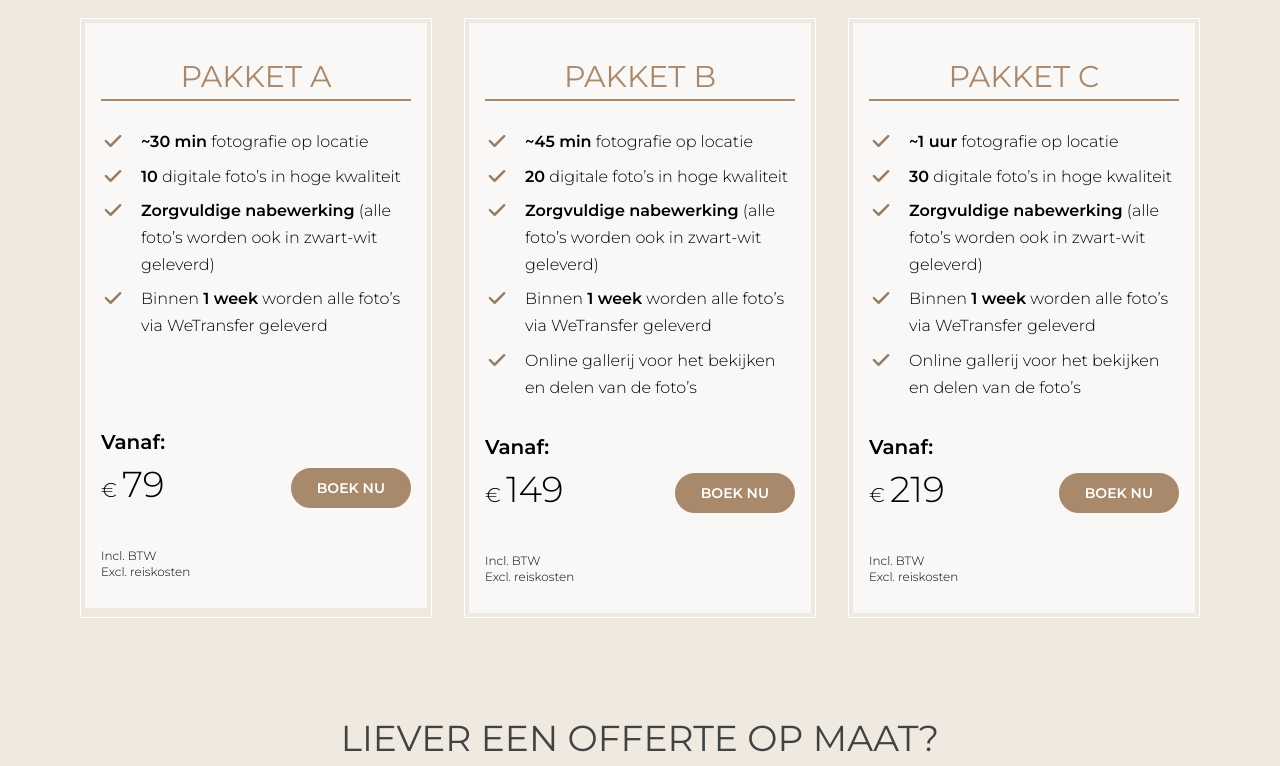
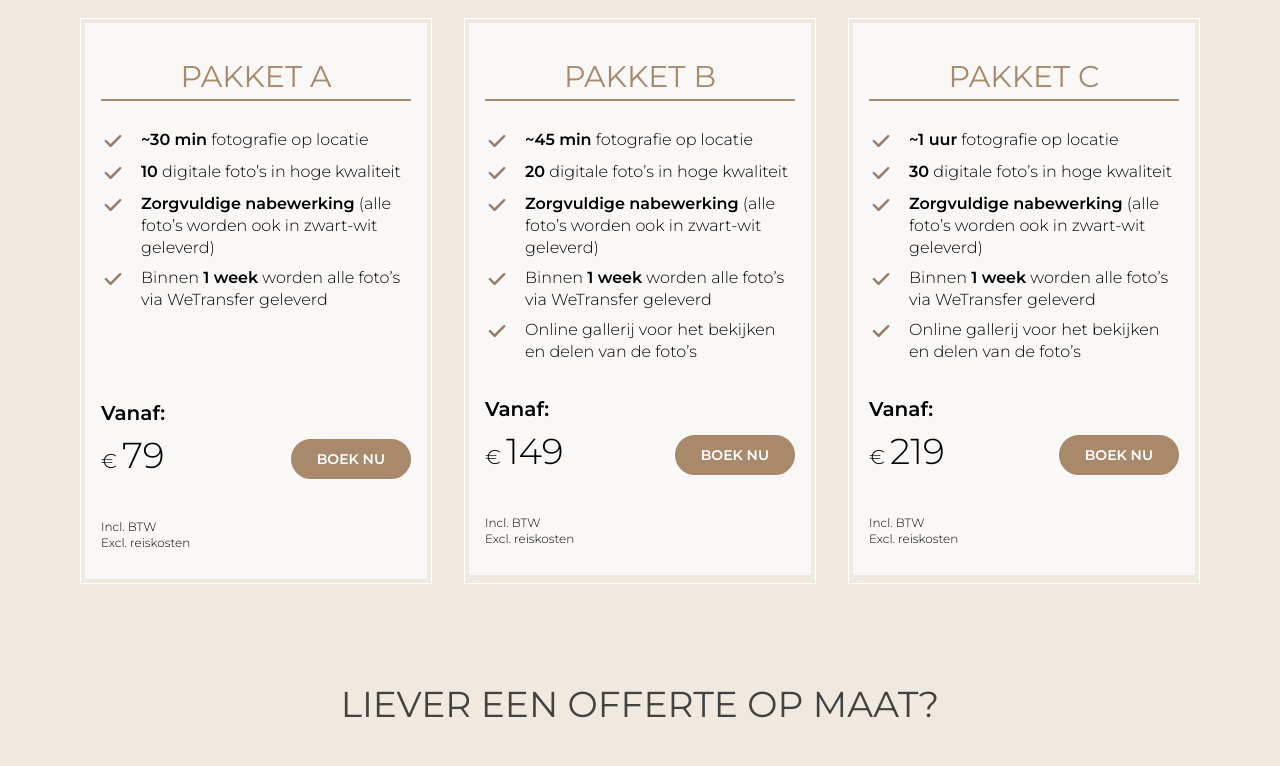
Before and after one commit to Sneruall/fotos-van-emily, a Next.js app: page /portretfotografie in a window 1280 px wide. Shown: the part 8620-9386 px from the top of the page. Built offline with nearby package versions, Linux system fonts and the light colour scheme; what tailwindcss-text-fill-stroke would draw is missing.

Commit message:
small changes mobile design

```diff
--- a/components/layout/footer.js
+++ b/components/layout/footer.js
@@ -26,16 +26,6 @@ function Footer() {
       </div>
       <div className="pb-5 mt-10 text-center">
         <p>© 2021 Media Modes | KVK: 75986272 | BTW: NL860468379B01</p>
-        <p>
-          Website ontwikkeld door{" "}
-          <a
-            href="https://www.laurensvanroomen.nl"
-            target="_blank"
-            className="text-mocha hover:underline"
-          >
-            Laurens van Roomen
-          </a>
-        </p>
       </div>
     </footer>
   );
--- a/components/sections/PageSectionThree.js
+++ b/components/sections/PageSectionThree.js
@@ -13,13 +13,13 @@ function PageSectionThree() {
         <h2 className="text-white text-3xl lg:text-5xl text-center uppercase mb-5 lg:leading-tight">
           ZORGVULDIGE NABEWERKING VOOR EEN VERBLUFFEND RESULAAT
         </h2>
-        <p className="text-white text-center max-w-4xl mx-auto mb-20">
+        <p className="text-white text-center max-w-4xl mx-auto mb-5 lg:mb-20">
           Alle foto’s worden met veel zorg en passie nabewerkt zodat jij
           uitblinkt op de foto! Mijn stijl kenmerkt zich door veel licht,
           warmte, kleur en een moderne look. Alle foto’s worden ook in zwart wit
           nabewerkt.
         </p>
-        <div className="flex flex-col lg:flex-row gap-14 mb-24 justify-items-center">
+        <div className="flex flex-col lg:flex-row gap-4 lg:gap-14 mb-8 lg:mb-24 justify-items-center">
           <ReactCompareSlider
             itemOne={
               <Image
@@ -71,9 +71,7 @@ function PageSectionThree() {
           overleg kijken we welke foto’s het meest geschikt hiervoor zijn
           (tarieven en meer informatie vind je op de fotobewerking pagina).
         </p>
-        <div className="pb-10 text-center">
-          <Button link="/" button="button-3" text="Meer informatie" />
-        </div>
+        <div className="flex flex-col">
           <div className="flex justify-center">
             <ReactCompareSlider
               itemOne={
@@ -94,6 +92,10 @@ function PageSectionThree() {
               }
             />
           </div>
+          <div className="mt-5 lg:mt-0 lg:mb-10 text-center lg:order-first">
+            <Button link="/" button="button-3" text="Meer informatie" />
+          </div>
+        </div>
       </div>
     </Section>
   );
--- a/components/sections/PricingSection.js
+++ b/components/sections/PricingSection.js
@@ -17,7 +17,7 @@ function PricingSection() {
           <PricingPlan title="Pakket C" duur="~1 uur" fotos="30" oplevering="1 week" MetGallerij prijs="219" />
         </div>
         {/* caption en button offerte op maat */}
-        <div className="flex flex-col justify-center gap-10 mt-20">
+        <div className="flex flex-col justify-center gap-5 lg:gap-10 mt-12 lg:mt-20">
           <h4 className="text-center text-3xl lg:text-4xl uppercase text-charcoal mb-1">
             Liever een offerte op maat?
           </h4>
--- a/components/sections/elements/PricingPlan.js
+++ b/components/sections/elements/PricingPlan.js
@@ -14,28 +14,28 @@ function PricingPlan(props) {
         <div className="mb-8">
           <div className="flex space-x-4 my-2">
             <CheckIcon className="flex-shrink-0 w-6 h-6 text-grey-brownish" />
-            <p>
+            <p className="leading-snug">
               <span className="font-bold">{props.duur}</span> fotografie op
               locatie
             </p>
           </div>
           <div className="flex space-x-4 my-2">
             <CheckIcon className="flex-shrink-0 w-6 h-6 text-grey-brownish" />
-            <p>
+            <p className="leading-snug">
               <span className="font-bold">{props.fotos}</span> digitale foto’s
               in hoge kwaliteit
             </p>
           </div>
           <div className="flex space-x-4 my-2">
             <CheckIcon className="flex-shrink-0 w-6 h-6 text-grey-brownish" />
-            <p>
+            <p className="leading-snug">
               <span className="font-bold">Zorgvuldige nabewerking</span> (alle
               foto’s worden ook in zwart-wit geleverd)
             </p>
           </div>
           <div className="flex space-x-4 my-2">
             <CheckIcon className="flex-shrink-0 w-6 h-6 text-grey-brownish" />
-            <p>
+            <p className="leading-snug">
               Binnen <span className="font-bold">{props.oplevering}</span>{" "}
               worden alle foto’s via WeTransfer geleverd
             </p>
@@ -43,7 +43,7 @@ function PricingPlan(props) {
           {props.MetGallerij ? (
             <div className="flex space-x-4 my-2">
               <CheckIcon className="flex-shrink-0 w-6 h-6 text-grey-brownish" />
-              <p>Online gallerij voor het bekijken en delen van de foto’s</p>
+              <p className="leading-snug">Online gallerij voor het bekijken en delen van de foto’s</p>
             </div>
           ) : (
             <Fragment>
--- a/components/sections/elements/WerkwijzeStap.js
+++ b/components/sections/elements/WerkwijzeStap.js
@@ -7,7 +7,7 @@ function WerkwijzeStap(props) {
         </p>
       </div>
       <div className="self-end mb-3 ml-4 flex-1">
-        <h4 className="inline-block text-brown-pale text-2xl uppercase border-b-2 border-brown-pale2 pr-16">
+        <h4 className="inline-block text-brown-pale text-2xl uppercase border-b-2 border-brown-pale2 lg:pr-16">
           {props.title}
         </h4>
         <p className="hidden lg:block mt-5">
```
Lines whose indentation alone changed are shown as unchanged.
